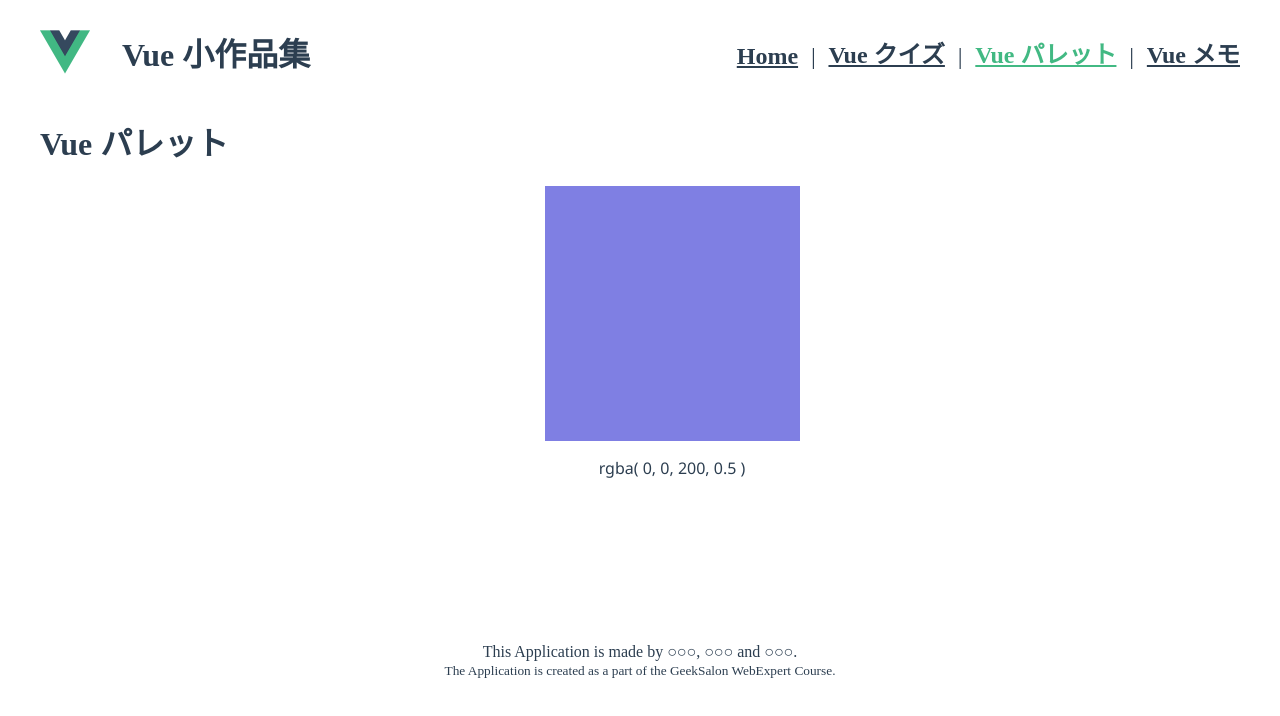
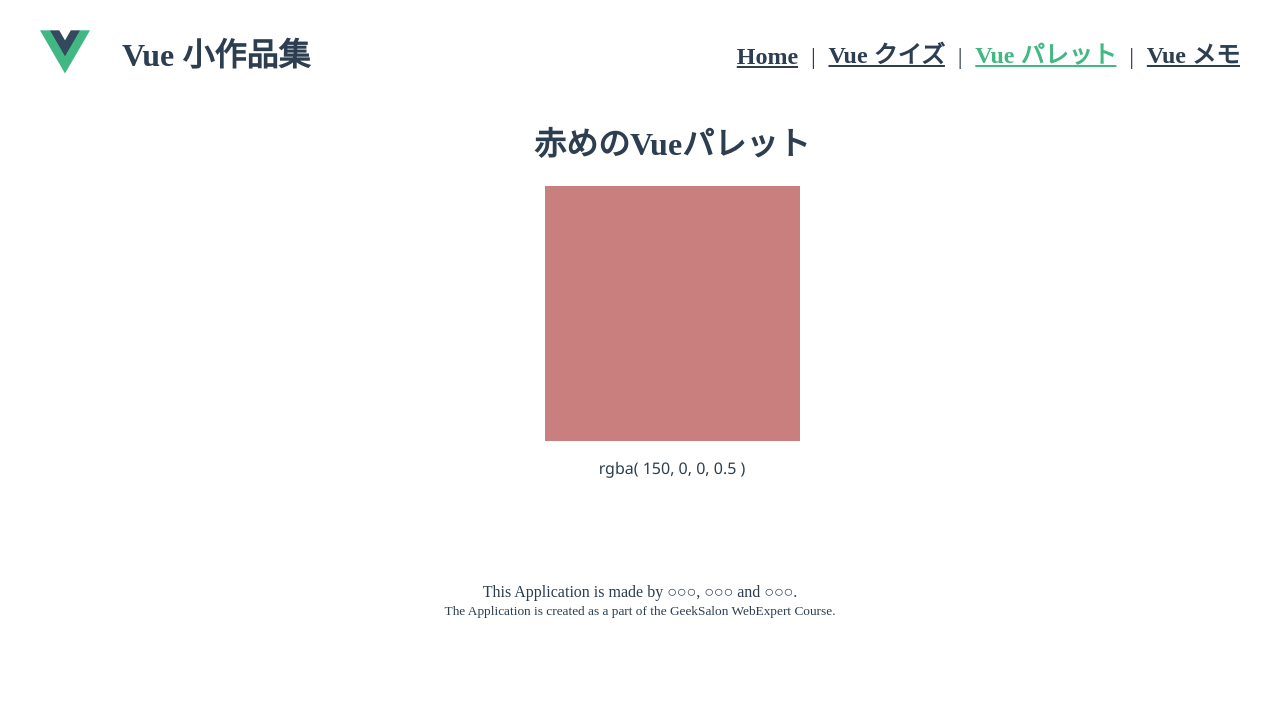
Before and after one commit to webex16-team-2/demo-team-app, a Vue app: page /palette in a window 1280 px wide. Shown: the top 716 px of the page. Built offline with nearby package versions, Linux system fonts and the light colour scheme.

Commit message:
パレットを作成しました

```diff
--- a/src/views/PaletteApp.vue
+++ b/src/views/PaletteApp.vue
@@ -1,15 +1,69 @@
 <template>
-  <h1>Vue パレット</h1>
+  <h1>赤めのVueパレット</h1>
   <div class="app">
-    <div class="palette" style="background-color: rgba(0, 0, 200, 0.5)"></div>
-    <p>rgba( {{ 0 }}, {{ 0 }}, 200, 0.5 )</p>
+    <div
+      class="palette"
+      v-on:mousemove="changeColor"
+      v-on:click="fetchColor"
+      v-bind:style="palletStyle"
+    ></div>
+    <p>rgba( 150, {{ green }}, {{ blue }}, 0.5 )</p>
     <div class="colors-container">
-      <div class="mini-palette"></div>
+      <div
+        class="mini-palette"
+        v-for="color in colors"
+        :key="color.id"
+        v-bind:style="{
+          backgroundColor: `rgba(150, ${color.green},${color.blue}, 0.5)`,
+        }"
+        v-on:click="showColor(color)"
+      ></div>
     </div>
   </div>
 </template>
 
+<script>
+export default {
+  data() {
+    return {
+      green: 0,
+      blue: 0,
+      colors: [
+        //色のデータが並ぶ
+      ],
+    }
+  },
+  methods: {
+    changeColor(e) {
+      this.green = e.offsetX
+      this.blue = e.offsetY
+    },
+    fetchColor() {
+      const newColor = {
+        green: this.green,
+        blue: this.blue,
+      }
+      this.colors.push(newColor)
+    },
+    showColor(color) {
+      this.green = color.green
+      this.blue = color.blue
+    },
+  },
+  computed: {
+    palletStyle() {
+      return {
+        backgroundColor: `rgba(150,${this.green}, ${this.blue}, 0.5)`,
+      }
+    },
+  },
+}
+</script>
+
 <style>
+h1 {
+  text-align: center;
+}
 .app {
   display: flex;
   width: 100%;
```
Also changed, not shown: 1 other file (tests, documents, lock files or other folders).
